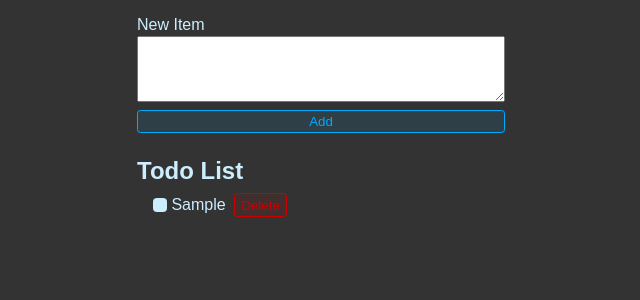
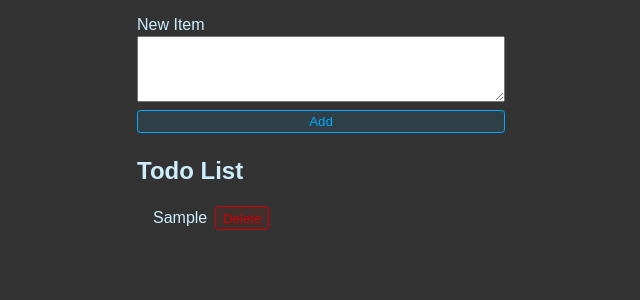
Before and after one commit to Stella-y14/learn-front-end, a React (Vite) app in the folder learn-front-end3/: page / in a window 1280 px wide. Both pictures are taken after typing "Sample" into the empty fields and a click on the button "Add". Shown: the top 300 px of the page, without its empty margins (319-959 px from the left). Built offline with nearby package versions, Linux system fonts and the light colour scheme.

Commit message:
hanging around

```diff
--- a/learn-front-end3/src/App.jsx
+++ b/learn-front-end3/src/App.jsx
@@ -17,12 +17,12 @@ export default function App() {
     localStorage.setItem("ITEMS", JSON.stringify(todos))
   }, [todos])
 
-  function addTodo(title) {
+  function addTodo(content) {
     setTodos((currentTodos) => {
     return [
       ...currentTodos,
       { id: crypto.randomUUID(),
-      title, completed:false },
+      content, createdAt: new Date().toISOString()}
     ]
     })
   }
--- a/learn-front-end3/src/TodoItem.jsx
+++ b/learn-front-end3/src/TodoItem.jsx
@@ -1,12 +1,13 @@
-export function TodoItem({ completed, id, title, toggleTodo, deleteTodo }) {
+export function TodoItem({ completed, id, title, toggleTodo, deleteTodo, content }) {
     return (
         <li>
-            <label>
+            {/* <label>
             <input type="checkbox" checked={completed}
             onChange={e => toggleTodo(id, e.target.checked)}
             />
             {title}
-            </label>
+            </label> */}
+            <p>{content}</p>
             <button
             onClick={() => deleteTodo(id)}
             className="btn btn-danger"
--- a/learn-front-end3/src/TodoList.jsx
+++ b/learn-front-end3/src/TodoList.jsx
@@ -9,7 +9,8 @@ export function Todolist({ todos, toggleTodo, deleteTodo }) {
                 <TodoItem
                     {...todo}
                     key={todo.id}
-                    toggleTodo={toggleTodo}
+                    content={todo.content}
+                    // toggleTodo={toggleTodo}
                     deleteTodo={deleteTodo}
                 />
             )
```
